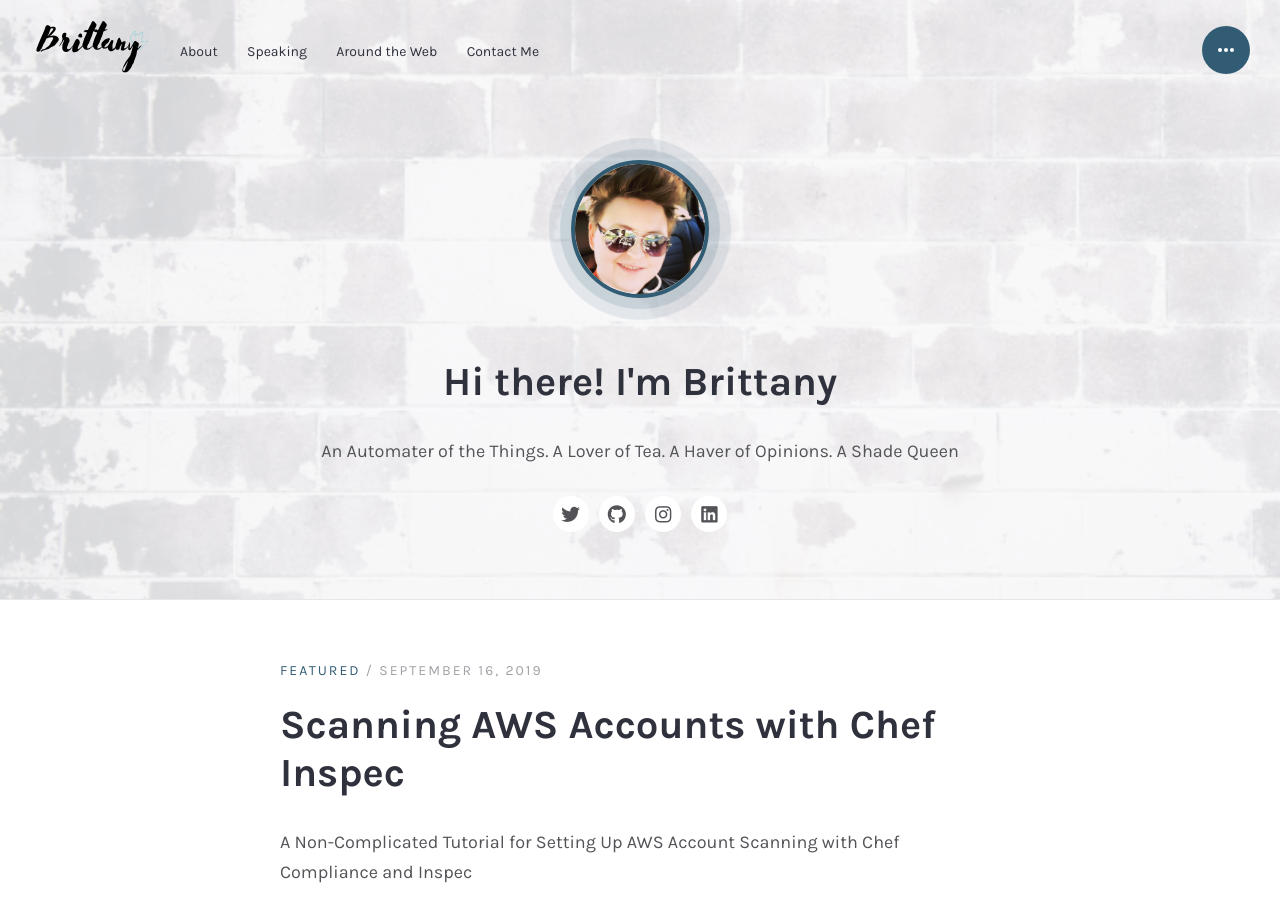
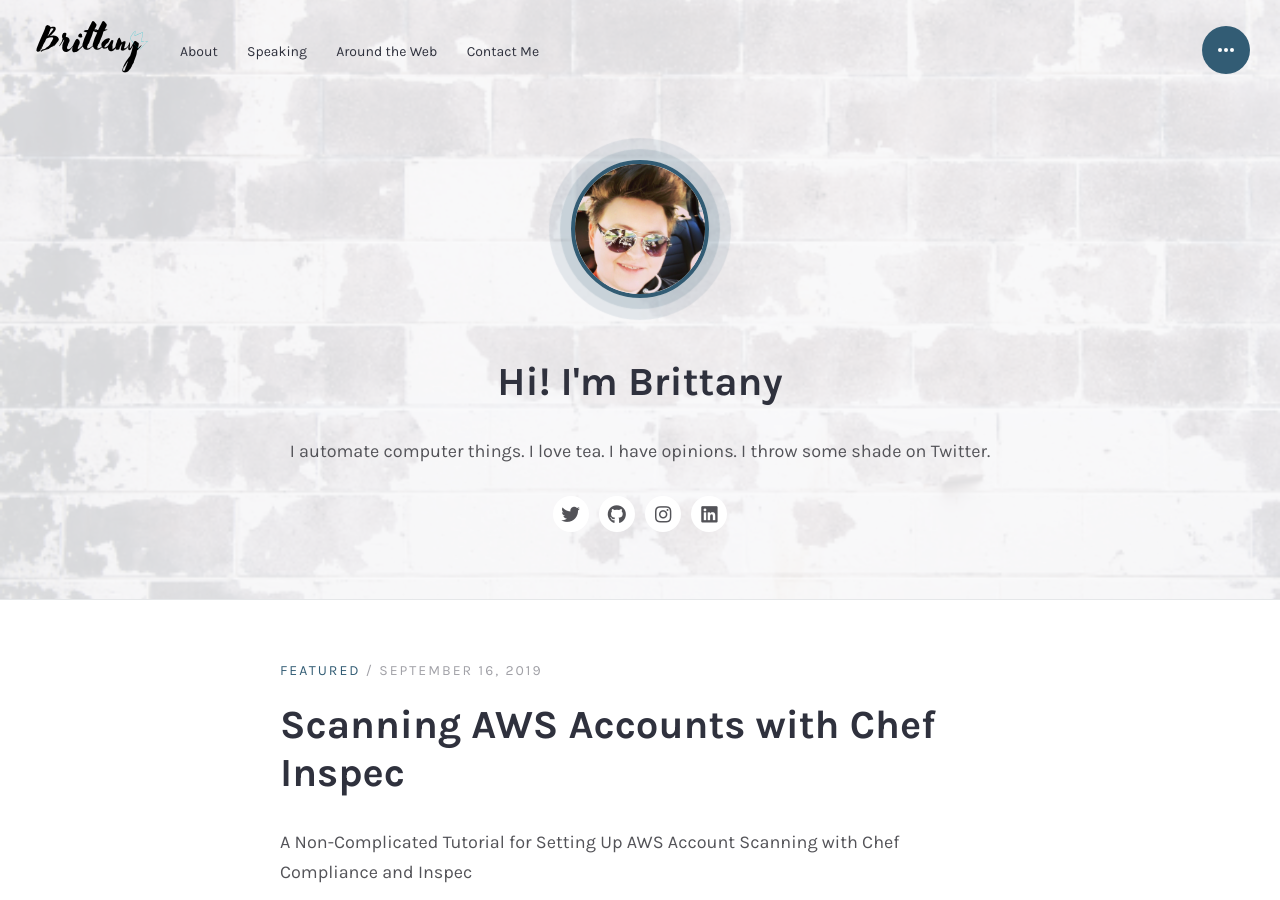
Before and after one commit to bnwoods/bnwoods.github.io, a Jekyll site: the page built from index.html, in a window 1280 px wide and 900 px high. Built offline with Jekyll 4.4.1, drawn with Linux system fonts in a browser that asks for light colours; some web fonts are replaced; the list of posts is cut into pages by our own code.

Commit message:
Update headline

```diff
--- a/_config.yml
+++ b/_config.yml
@@ -15,8 +15,8 @@
 author:
   name: 'Brittany Woods'
   image: 'authorimage.jpg'
-  greetings: "Hi there! I'm Brittany"
-  description: "An Automater of the Things. A Lover of Tea. A Haver of Opinions. A Shade Queen"
+  greetings: "Hi! I'm Brittany"
+  description: "I automate computer things. I love tea. I have opinions. I throw some shade on Twitter."
   bio: 'Brittany is an automater of the things, a devops practitioner, a speaker, a shade queen, and an animal lover.'
 
 # Contact form setings
```
